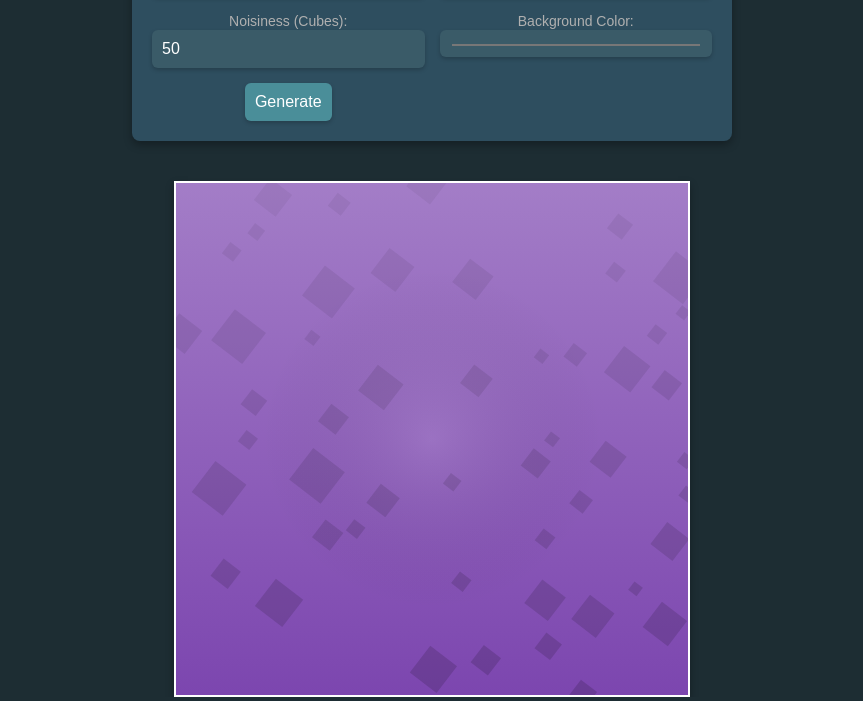
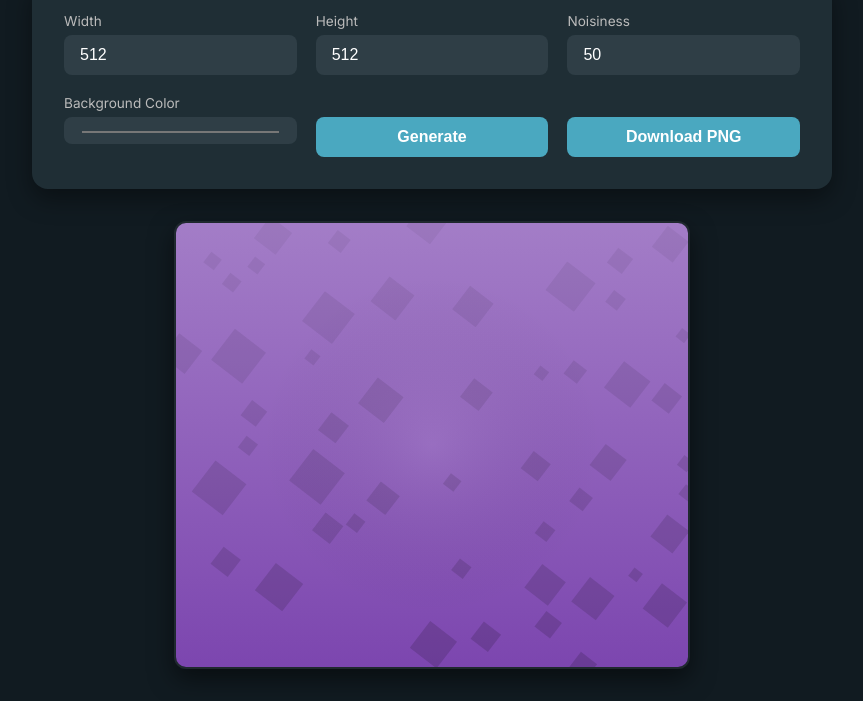
Before and after one commit to G07HN-1/voxelgen, a plain HTML site: page index.html in a window 1280 px wide. Shown: the part 117-818 px from the top of the page, without its empty margins (208-1071 px from the left). Drawn offline with Linux system fonts and the light colour scheme.

Commit message:
Update site and made it more dynamic aswell as adding a download png button.

```diff
--- a/index.html
+++ b/index.html
@@ -5,6 +5,7 @@
     <meta charset="UTF-8" />
     <meta name="viewport" content="width=device-width, initial-scale=1.0" />
     <title>Voxel Background Generator</title>
+    <link href="https://fonts.googleapis.com/css2?family=Inter:wght@400;600&display=swap" rel="stylesheet">
     <style>
         * {
             margin: 0;
@@ -13,71 +14,90 @@
         }
 
         body {
-            font-family: 'Arial', sans-serif;
-            background-color: #1d2d33;
-            color: #fff;
-            padding: 30px;
+            font-family: 'Inter', sans-serif;
+            background-color: #111b21;
+            color: #f0f0f0;
             display: flex;
             flex-direction: column;
-            justify-content: center;
             align-items: center;
-            height: 100vh;
+            min-height: 100vh;
+            padding: 2rem;
+        }
+
+        h1 {
+            font-size: 2.2rem;
+            font-weight: 600;
+            margin-bottom: 1.5rem;
+            color: #ffffff;
             text-align: center;
         }
 
-        h1 {
-            margin-bottom: 20px;
-            font-size: 28px;
-        }
-
         #controls {
-            background: #2e4e5f;
-            padding: 20px;
-            border-radius: 8px;
-            box-shadow: 0 4px 8px rgba(0, 0, 0, 0.3);
+            background: #1f2e35;
+            padding: 2rem;
+            border-radius: 16px;
+            box-shadow: 0 10px 25px rgba(0, 0, 0, 0.4);
             display: grid;
-            grid-template-columns: repeat(auto-fit, minmax(200px, 1fr));
-            gap: 15px;
-            max-width: 600px;
-            margin-bottom: 20px;
+            grid-template-columns: repeat(auto-fit, minmax(180px, 1fr));
+            gap: 1.2rem;
+            width: 100%;
+            max-width: 800px;
+            margin-bottom: 2rem;
+            transition: all 0.3s ease;
         }
 
         label {
-            font-size: 14px;
-            color: #b0b0b0;
-        }
-
-        input,
-        button {
-            padding: 10px;
-            font-size: 16px;
-            border-radius: 6px;
-            border: none;
-            background: #3a5b68;
-            color: white;
-            box-shadow: 0 2px 4px rgba(0, 0, 0, 0.2);
+            font-size: 0.85rem;
+            color: #bbbbbb;
+            margin-bottom: 6px;
+            display: block;
         }
 
         input[type="number"],
-        input[type="color"] {
+        input[type="color"],
+        button {
             width: 100%;
+            padding: 0.7rem 1rem;
+            font-size: 1rem;
+            border-radius: 8px;
+            border: none;
+            background-color: #2f3e46;
+            color: #ffffff;
+            outline: none;
+            transition: all 0.2s ease;
+        }
+
+        input:focus,
+        button:hover {
+            background-color: #3d515a;
         }
 
         button {
-            background: #4a8e99;
+            background-color: #4aa8c0;
+            font-weight: 600;
             cursor: pointer;
-            transition: background 0.3s;
         }
 
         button:hover {
-            background: #6fa4b3;
+            background-color: #62c0db;
         }
 
         canvas {
-            margin-top: 20px;
-            border: 2px solid #fff;
+            border-radius: 12px;
+            border: 2px solid #ffffff10;
             max-width: 100%;
-            box-shadow: 0 4px 8px rgba(0, 0, 0, 0.3);
+            height: auto;
+            box-shadow: 0 10px 25px rgba(0, 0, 0, 0.5);
+        }
+
+        @media (max-width: 500px) {
+            h1 {
+                font-size: 1.6rem;
+            }
+
+            #controls {
+                padding: 1.2rem;
+            }
         }
     </style>
 </head>
@@ -87,23 +107,28 @@
 
     <div id="controls">
         <div>
-            <label for="widthInput">Width:</label>
+            <label for="widthInput">Width</label>
             <input type="number" id="widthInput" value="512" />
         </div>
         <div>
-            <label for="heightInput">Height:</label>
+            <label for="heightInput">Height</label>
             <input type="number" id="heightInput" value="512" />
         </div>
         <div>
-            <label for="noisinessInput">Noisiness (Cubes):</label>
+            <label for="noisinessInput">Noisiness</label>
             <input type="number" id="noisinessInput" value="50" min="10" max="500" />
         </div>
         <div>
-            <label for="bgColorInput">Background Color:</label>
+            <label for="bgColorInput">Background Color</label>
             <input type="color" id="bgColorInput" value="#7c46af" />
         </div>
         <div>
+            <label>&nbsp;</label>
             <button onclick="generate()">Generate</button>
+        </div>
+        <div>
+            <label>&nbsp;</label>
+            <button onclick="downloadImage()">Download PNG</button>
         </div>
     </div>
 
@@ -114,8 +139,13 @@
         const ctx = canvas.getContext("2d");
 
         function generate() {
-            const width = parseInt(document.getElementById("widthInput").value, 10);
-            const height = parseInt(document.getElementById("heightInput").value, 10);
+            const viewportWidth = window.innerWidth;
+            const viewportHeight = window.innerHeight;
+            const controlsHeight = document.getElementById("controls").offsetHeight + 150;
+
+            const width = Math.min(parseInt(document.getElementById("widthInput").value, 10), viewportWidth * 0.95);
+            const height = Math.min(parseInt(document.getElementById("heightInput").value, 10), viewportHeight - controlsHeight);
+
             const noisiness = parseInt(document.getElementById("noisinessInput").value, 10);
             const bgColor = document.getElementById("bgColorInput").value;
 
@@ -132,12 +162,11 @@
             const gradient = ctx.createLinearGradient(0, 0, 0, height);
             gradient.addColorStop(1, bottomColor);
             gradient.addColorStop(0, topColor);
-
             ctx.fillStyle = gradient;
             ctx.fillRect(0, 0, width, height);
 
             const centerHighlight = ctx.createRadialGradient(width / 2, height / 2, 0, width / 2, height / 2, width / 3);
-            centerHighlight.addColorStop(0, 'rgba(255, 255, 255, 0.1)');
+            centerHighlight.addColorStop(0, 'rgba(255, 255, 255, 0.08)');
             centerHighlight.addColorStop(1, 'rgba(0, 0, 0, 0)');
             ctx.fillStyle = centerHighlight;
             ctx.fillRect(0, 0, width, height);
@@ -145,13 +174,11 @@
             const placed = [];
             const rotationDegrees = 37.5;
             const rotationRadians = rotationDegrees * (Math.PI / 180);
-
             let attempts = 0;
             let maxAttempts = noisiness * 5;
 
             while (placed.length < noisiness && attempts < maxAttempts) {
                 attempts++;
-
                 const size = Math.random() * 30 + 10;
                 const x = Math.random() * width;
                 const y = Math.random() * height;
@@ -185,7 +212,6 @@
 
                 if (!overlaps) {
                     placed.push(box);
-
                     ctx.save();
                     ctx.translate(x, y);
                     ctx.rotate(rotationRadians);
@@ -200,13 +226,20 @@
             let r = parseInt(color.slice(1, 3), 16);
             let g = parseInt(color.slice(3, 5), 16);
             let b = parseInt(color.slice(5, 7), 16);
-
             r = Math.min(255, Math.floor(r + (255 - r) * (percent / 100)));
             g = Math.min(255, Math.floor(g + (255 - g) * (percent / 100)));
             b = Math.min(255, Math.floor(b + (255 - b) * (percent / 100)));
-
             return `#${r.toString(16).padStart(2, '0')}${g.toString(16).padStart(2, '0')}${b.toString(16).padStart(2, '0')}`;
         }
+
+        function downloadImage() {
+            const link = document.createElement('a');
+            link.download = 'voxel-background.png';
+            link.href = canvas.toDataURL();
+            link.click();
+        }
+
+        window.addEventListener('resize', generate);
         generate();
     </script>
 </body>
```
